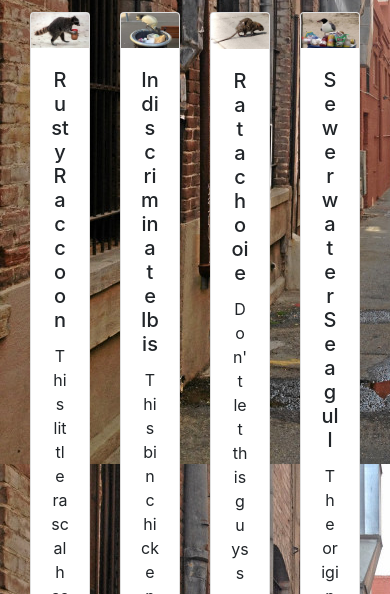
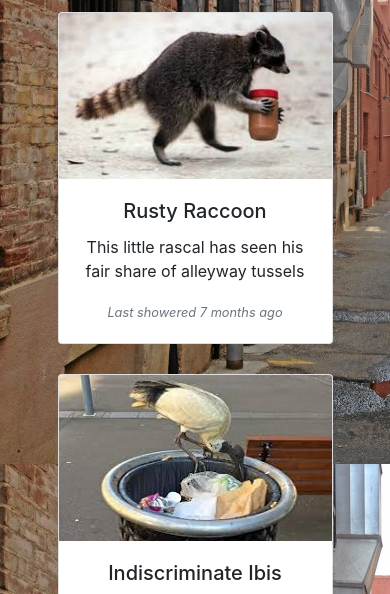
Before and after one commit to mcintyrehh/unit-4-game, a plain HTML site: page index.html in a window 390 px wide. Shown: the part 195-789 px from the top of the page. Drawn offline with nearby package versions, Linux system fonts and the light colour scheme; a web font is replaced by a local one.

Commit message:
fixed flexbox card sizing issues on mobile, cards should wrap now

```diff
--- a/index.html
+++ b/index.html
@@ -19,7 +19,7 @@
     <header class="d-flex justify-content-center">
         <div class="title ">Street Animal RPG!</div>
     </header>
-    <section class="col-md-12 d-flex justify-content-center text-center">
+    <section class="col-md-12 d-flex flex-wrap justify-content-center text-center">
             <div class="card fighter raccoon">
                 <img class="card-img-top" src="assets/images/raccoon.jpg" alt="raccoon card">
                 <div class="card-body">
```
